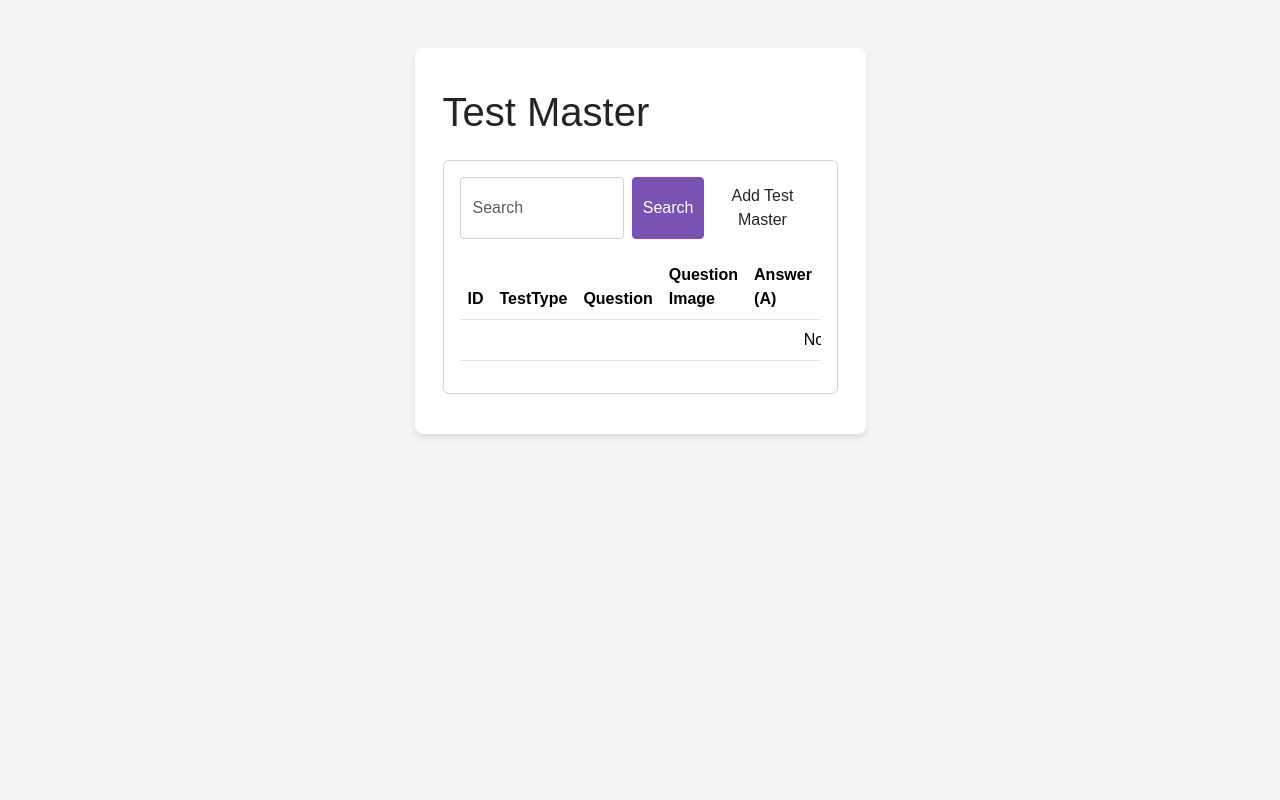
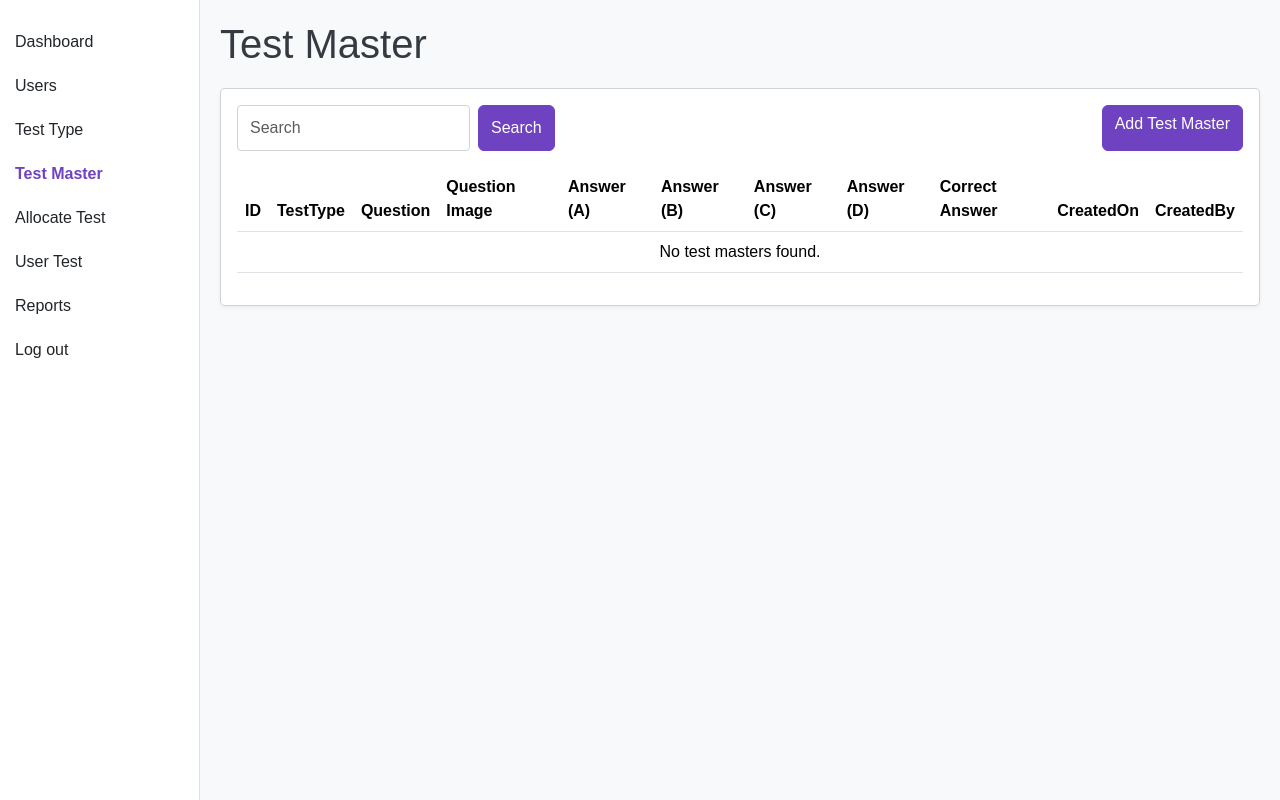
Before and after one commit to lovesh85/Student-Test-Management, a Flask app: page /test-master in a window 1280 px wide. Run offline with Flask 3, Linux system fonts and the light colour scheme; the visitor is signed in with stand-in values (Sample User, id 1); data that the repository does not hold is empty.

Commit message:
Update UI for test type and test master pages, adding a dashboard navigation bar and fixing inconsistencies with provided images.
Replit-Commit-Author: Agent
Replit-Commit-Session-Id: e0b6313d-641d-4fac-ad5c-5db9d891e873
Replit-Commit-Screenshot-Url: https://storage.googleapis.com/screenshot-production-us-central1/f8f0f24d-eb4c-4f9c-9dac-f2c337c78363/e67dc14c-8edd-4ae1-9e34-e0ee8298f57b.jpg

```diff
--- /dev/null
+++ b/templates/dashboard_base.html
@@ -0,0 +1,113 @@
+<!DOCTYPE html>
+<html lang="en">
+<head>
+    <meta charset="UTF-8">
+    <meta name="viewport" content="width=device-width, initial-scale=1.0">
+    <title>{% block title %}Dashboard{% endblock %}</title>
+    <!-- Bootstrap CSS -->
+    <link href="https://cdn.jsdelivr.net/npm/bootstrap@5.3.0-alpha1/dist/css/bootstrap.min.css" rel="stylesheet">
+    <!-- Font Awesome for icons -->
+    <link href="https://cdnjs.cloudflare.com/ajax/libs/font-awesome/6.0.0/css/all.min.css" rel="stylesheet">
+    <!-- Bootstrap Icons -->
+    <link href="https://cdn.jsdelivr.net/npm/bootstrap-icons@1.10.0/font/bootstrap-icons.css" rel="stylesheet">
+    <!-- Custom CSS -->
+    <link rel="stylesheet" href="{{ url_for('static', filename='css/styles.css') }}">
+    <style>
+        body {
+            font-family: Arial, sans-serif;
+            background-color: #f8f9fa;
+        }
+
+        .dashboard-container {
+            display: flex;
+            min-height: 100vh;
+        }
+
+        .sidebar {
+            width: 200px;
+            background-color: white;
+            border-right: 1px solid #dee2e6;
+            padding-top: 20px;
+        }
+
+        .sidebar-link {
+            display: block;
+            padding: 10px 15px;
+            color: #212529;
+            text-decoration: none;
+        }
+
+        .sidebar-link:hover {
+            background-color: #f1f3f5;
+        }
+
+        .sidebar-link.active {
+            font-weight: bold;
+            color: #6f42c1;
+        }
+
+        .main-content {
+            flex: 1;
+            padding: 20px;
+        }
+
+        h1 {
+            margin-bottom: 20px;
+            color: #343a40;
+        }
+
+        .card {
+            background-color: white;
+            border-radius: 5px;
+            box-shadow: 0 2px 4px rgba(0, 0, 0, 0.05);
+        }
+
+        .btn-purple {
+            background-color: #6f42c1;
+            border-color: #6f42c1;
+            color: white;
+        }
+
+        .btn-purple:hover {
+            background-color: #5a32a3;
+            border-color: #5a32a3;
+            color: white;
+        }
+    </style>
+    {% block extra_css %}{% endblock %}
+</head>
+<body>
+    <div class="dashboard-container">
+        <!-- Sidebar -->
+        <div class="sidebar">
+            <a href="{{ url_for('dashboard') }}" class="sidebar-link {% if request.path == url_for('dashboard') %}active{% endif %}">Dashboard</a>
+            <a href="{{ url_for('users') }}" class="sidebar-link {% if request.path == url_for('users') %}active{% endif %}">Users</a>
+            <a href="{{ url_for('test_type') }}" class="sidebar-link {% if request.path == url_for('test_type') %}active{% endif %}">Test Type</a>
+            <a href="{{ url_for('test_master') }}" class="sidebar-link {% if request.path == url_for('test_master') %}active{% endif %}">Test Master</a>
+            <a href="{{ url_for('allocate_test') }}" class="sidebar-link {% if request.path == url_for('allocate_test') %}active{% endif %}">Allocate Test</a>
+            <a href="{{ url_for('user_test') }}" class="sidebar-link {% if request.path == url_for('user_test') %}active{% endif %}">User Test</a>
+            <a href="{{ url_for('reports') }}" class="sidebar-link {% if request.path == url_for('reports') %}active{% endif %}">Reports</a>
+            <a href="{{ url_for('logout') }}" class="sidebar-link">Log out</a>
+        </div>
+
+        <!-- Main Content -->
+        <div class="main-content">
+            {% with messages = get_flashed_messages(with_categories=true) %}
+                {% if messages %}
+                    {% for category, message in messages %}
+                        <div class="alert alert-{{ category }}">{{ message }}</div>
+                    {% endfor %}
+                {% endif %}
+            {% endwith %}
+
+            {% block content %}{% endblock %}
+        </div>
+    </div>
+
+    <!-- Bootstrap Bundle with Popper -->
+    <script src="https://cdn.jsdelivr.net/npm/bootstrap@5.3.0-alpha1/dist/js/bootstrap.bundle.min.js"></script>
+    <!-- Main JavaScript -->
+    <script src="{{ url_for('static', filename='js/script.js') }}"></script>
+    {% block extra_js %}{% endblock %}
+</body>
+</html>
--- a/templates/test_master.html
+++ b/templates/test_master.html
@@ -1,10 +1,9 @@
-{% extends 'base.html' %}
+{% extends 'dashboard_base.html' %}
 
 {% block title %}Test Master{% endblock %}
 
 {% block content %}
-<div class="container-fluid py-4">
-    <h1 class="mb-4">Test Master</h1>
+<h1>Test Master</h1>
 
 <div class="card">
     <div class="card-body">
@@ -12,7 +11,7 @@
             <div class="d-flex">
                 <form method="GET" action="{{ url_for('test_master') }}" class="d-flex">
                     <input type="text" name="search" class="form-control me-2" placeholder="Search">
-                        <button type="submit" class="btn btn-primary">Search</button>
+                    <button type="submit" class="btn btn-purple">Search</button>
                 </form>
             </div>
             <a href="{{ url_for('add_test_master') }}" class="btn btn-purple">Add Test Master</a>
@@ -65,7 +64,24 @@
                     {% endif %}
                 </tbody>
             </table>
-            </div>
+
+            {% if test_masters %}
+            <nav aria-label="Page navigation">
+                <ul class="pagination justify-content-center mt-3">
+                    <li class="page-item">
+                        <a class="page-link" href="#" aria-label="Previous">
+                            <span aria-hidden="true">&laquo;</span>
+                        </a>
+                    </li>
+                    <li class="page-item active"><a class="page-link" href="#">1</a></li>
+                    <li class="page-item">
+                        <a class="page-link" href="#" aria-label="Next">
+                            <span aria-hidden="true">&raquo;</span>
+                        </a>
+                    </li>
+                </ul>
+            </nav>
+            {% endif %}
         </div>
     </div>
 </div>
```
Also changed, not shown: templates/add_test_master.html (+7 -9 lines), templates/add_test_type.html (+4 -10 lines), templates/test_type.html (+3 -5 lines), attached_assets/image_1742704677595.png (added), attached_assets/image_1742704704860.png (added), attached_assets/image_1742704794793.png (added), attached_assets/image_1742704835061.png (added), attached_assets/image_1742705021225.png (added), attached_assets/image_1742705052300.png (added), attached_assets/image_1742705196244.png (added), attached_assets/image_1742705244588.png (added). Lines whose indentation alone changed are shown as unchanged.
